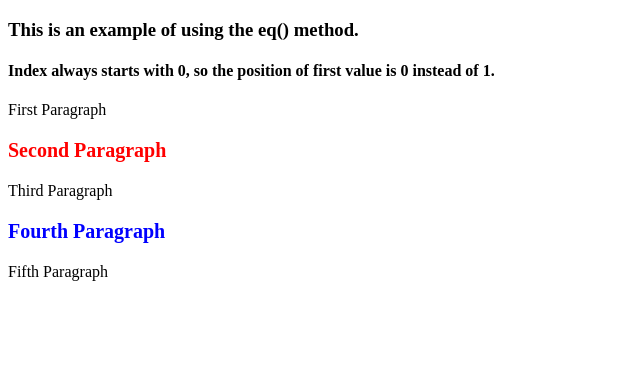
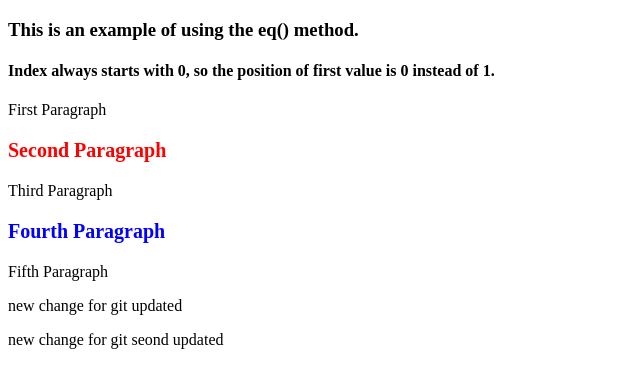
Before and after one commit to rajat-soni/my_new_git_project, a plain HTML site: page index_eq.html in a window 1280 px wide. Shown: the whole page, without its empty margins (0-640 px from the left). Drawn offline with nearby package versions, Linux system fonts and the light colour scheme.

Commit message:
updated code version 0.2

```diff
--- a/index_eq.html
+++ b/index_eq.html
@@ -18,6 +18,8 @@ $(".para").eq(3).css({ "color": "blue", "fontSize": "20px", "fontWeight": "bold"
 <p class = "para"> Third Paragraph </p>
 <p class = "para"> Fourth Paragraph </p>
 <p class = "para"> Fifth Paragraph </p>
+<p class = "para"> new change for git updated </p>
+<p class = "para"> new change for git seond updated </p>
 </body>
 
 </html>
```
